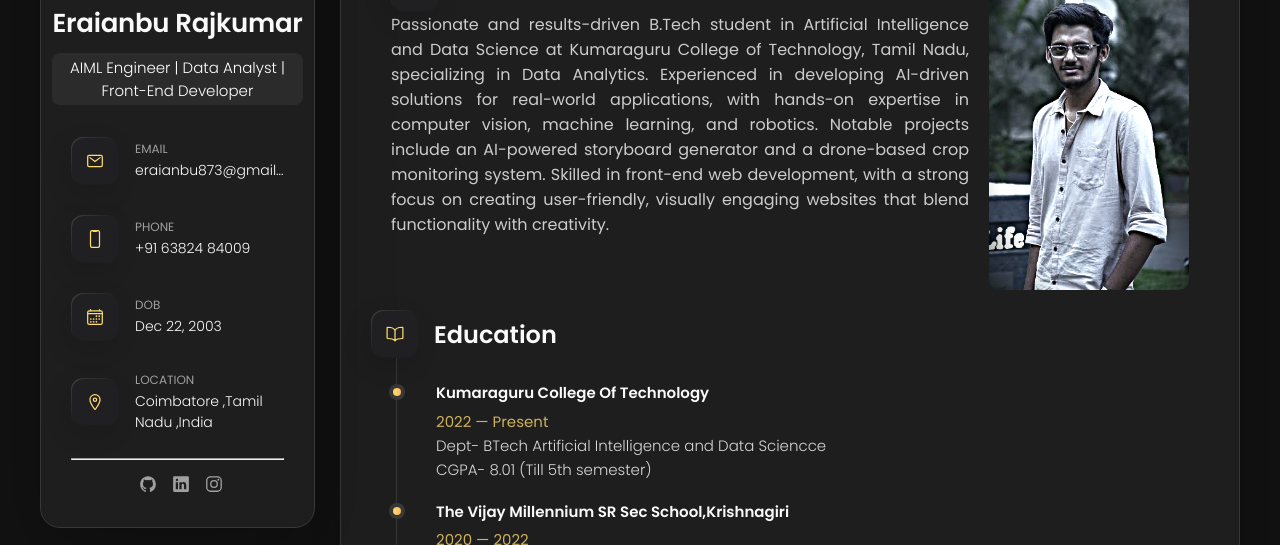
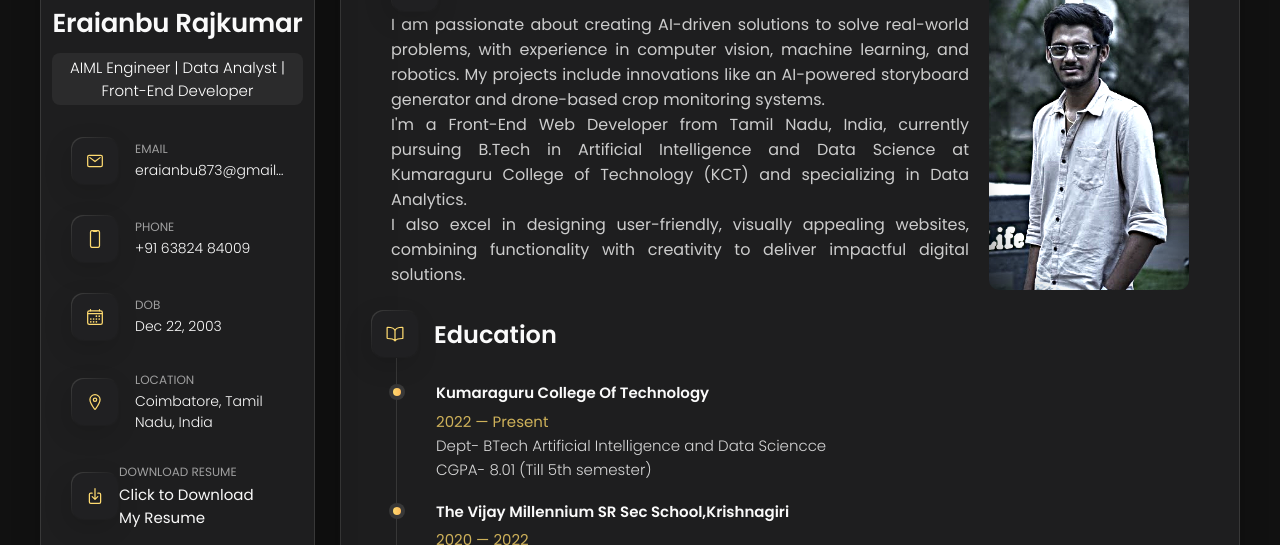
Before and after one commit to erai221203/portfolio, a website: page index.html in a window 1280 px wide. Both pictures are taken after a click on the button "Resume". Shown: the part 255-800 px from the top of the page. Drawn offline with nearby package versions, Linux system fonts and the light colour scheme.

Commit message:
changes in resume

```diff
--- a/assets/css/style.css
+++ b/assets/css/style.css
@@ -160,13 +160,13 @@ article {
 }
 
 .separator {
-  width: 100%;
+  width: auto;
   height: auto;
   background: var(--jet);
   margin: 16px 0;
   justify-content: center;
   align-items: center;
-  margin: 0 auto;
+
 }
 
 .icon-box {
@@ -317,6 +317,19 @@ main {
   align-items: center;
   gap: 15px;
 }
+.resume-download-link button {
+  background-color: #525652;
+  color: white;
+  padding: 8px 16px;
+  border: none;
+  border-radius: 5px;
+  cursor: pointer;
+  margin-top: 5px;
+}
+
+.resume-download-link button:hover {
+  background-color:black;
+}
 
 .avatar-box {
   background: var(--bg-gradient-onyx);
@@ -392,11 +405,14 @@ main {
   opacity: 0;
   visibility: hidden;
   transition: var(--transition-2);
+  width: auto;
 }
 
 .sidebar.active .sidebar-info_more {
   opacity: 1;
   visibility: visible;
+  width: auto;
+  height: auto;
 }
 
 .contacts-list {
@@ -410,11 +426,13 @@ main {
   display: flex;
   align-items: center;
   gap: 16px;
+  padding-left: auto;
 }
 
 .contact-info {
   max-width: calc(100% - 46px);
   width: calc(100% - 46px);
+  padding-left: auto;
 }
 
 .contact-title {
@@ -424,6 +442,10 @@ main {
   margin-bottom: 2px;
 }
 
+.contact-subtitle {
+  color: var(--white-2);
+  font-size: var(--fs-7);
+}
 .contact-info :is(.contact-link, time, address) {
   color: var(--white-2);
   font-size: var(--fs-7);
@@ -1539,6 +1561,7 @@ textarea.form-input::-webkit-resizer { display: none; }
     height: 48px;
     border-radius: 12px;
     font-size: 18px;
+
   }
 
 
@@ -2033,7 +2056,7 @@ textarea.form-input::-webkit-resizer { display: none; }
     top: 60px;
     max-height: max-content;
     height: auto;
-    margin-bottom: 0;
+    margin-bottom: auto;
     padding-top: 60px;
     z-index: 1;
   }
--- a/index.html
+++ b/index.html
@@ -96,9 +96,22 @@
                 </div>
                 <div class="contact-info">
                   <p class="contact-title">Location</p>
-                  <address>Coimbatore ,Tamil Nadu ,India</address>
+                  <address>Coimbatore, Tamil Nadu, India</address>
                 </div>
               </li>
+
+              <li class="contact-item">
+                <a href="assets/Eraianbu Rajkumar .pdf" download class="resume-download-link" style="display: flex; align-items: center; text-decoration: none; color: inherit;">
+                  <div class="icon-box">
+                    <ion-icon name="download-outline"></ion-icon>
+                  </div>
+                  <div class="contact-info">
+                    <p class="contact-title">DOWNLOAD RESUME</p>
+                    <p class="contact-subtitle">Click to Download My Resume</p>
+                  </div>
+                </a>
+              </li>
+
             </ul>
             <script type="module" src="https://unpkg.com/ionicons@7.1.0/dist/ionicons/ionicons.esm.js"></script>
             <script nomodule src="https://unpkg.com/ionicons@7.1.0/dist/ionicons/ionicons.js"></script>
@@ -808,14 +821,21 @@
             </div>
             <h3 class="h3">About Me</h3>
           </div>
-            <p>Passionate and results-driven B.Tech student in Artificial Intelligence and Data
-            Science at Kumaraguru College of Technology, Tamil Nadu, specializing in Data
-            Analytics. Experienced in developing AI-driven solutions for real-world applications,
-            with hands-on expertise in computer vision, machine learning, and robotics. Notable
-            projects include an AI-powered storyboard generator and a drone-based crop
-            monitoring system. Skilled in front-end web development, with a strong focus on
-            creating user-friendly, visually engaging websites that blend functionality with
-            creativity.</p>
+            <p>
+            I am passionate about creating AI-driven solutions to solve real-world problems, with experience in computer vision, machine learning, and robotics.
+            My projects include innovations like an AI-powered storyboard generator and drone-based crop monitoring systems.
+            </p>
+          <p>
+            I'm a Front-End Web Developer from Tamil Nadu, India, currently pursuing B.Tech in
+            Artificial Intelligence and Data Science at Kumaraguru College of Technology (KCT) and specializing in Data Analytics.
+            </p>
+
+            <p>
+              I also excel in designing user-friendly, visually appealing websites, combining
+              functionality with creativity to deliver impactful digital solutions.
+          </p>
+        </p>
+
           </div>
 
           <div class="about-image">
```
Also changed, not shown: 1 other file.
